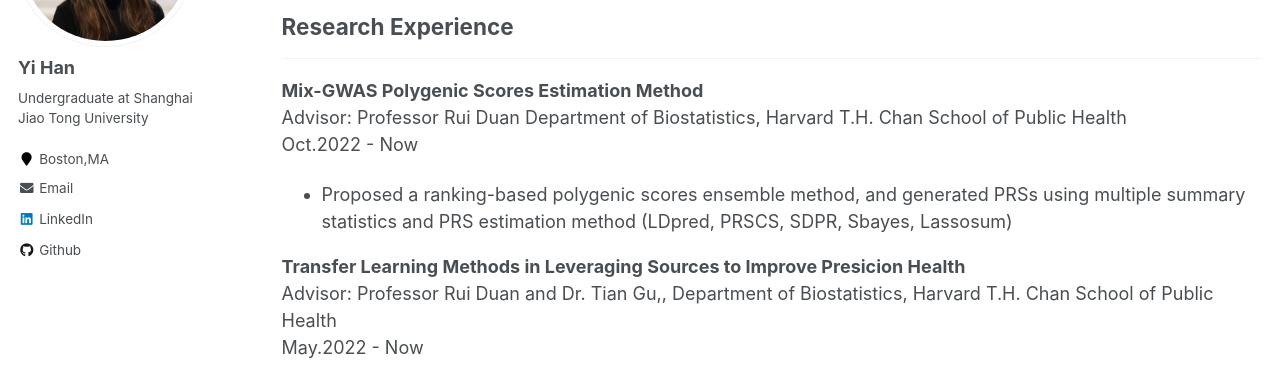
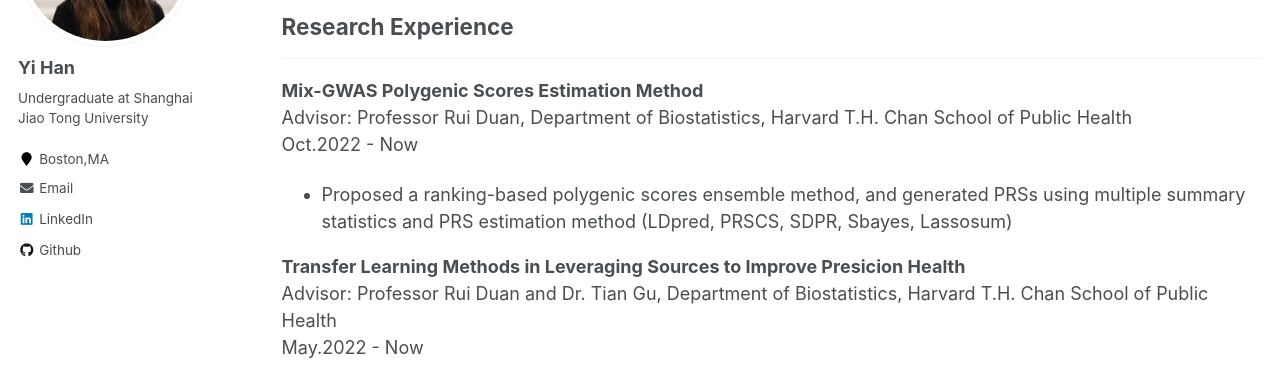
Before and after one commit to yiiihan/yiiihan.github.io, a Jekyll site: the page built from _pages/research.md, in a window 1280 px wide and 900 px high, scrolled down 482 px. Shown: the part 153-541 px from the top of the window. Built offline with Jekyll 4.4.1, drawn with Linux system fonts in a browser that asks for light colours.

```diff
--- a/_pages/research.md
+++ b/_pages/research.md
@@ -21,12 +21,12 @@ We propose a novel flexible angle-based transfer learning (angleTL) method, whic
 ## Research Experience
 ---
 **Mix-GWAS Polygenic Scores Estimation Method** <br />
-Advisor: Professor Rui Duan Department of Biostatistics, Harvard T.H. Chan School of Public Health <br />
+Advisor: Professor Rui Duan, Department of Biostatistics, Harvard T.H. Chan School of Public Health <br />
 Oct.2022 - Now <br />
 - Proposed a ranking-based polygenic scores ensemble method, and generated PRSs using multiple summary statistics and PRS estimation method (LDpred, PRSCS, SDPR, Sbayes, Lassosum)
 
 **Transfer Learning Methods in Leveraging Sources to Improve Presicion Health** <br />
-Advisor: Professor Rui Duan and Dr. Tian Gu,, Department of Biostatistics, Harvard T.H. Chan School of Public Health <br />
+Advisor: Professor Rui Duan and Dr. Tian Gu, Department of Biostatistics, Harvard T.H. Chan School of Public Health <br />
 May.2022 - Now <br />
 - Proposed a random forest-based TL framework targeting risk prediction and improved AUC substantially.
 - Designed an angle-based transfer learning framework and conducted cross-validation to select tuning parameters.
```
